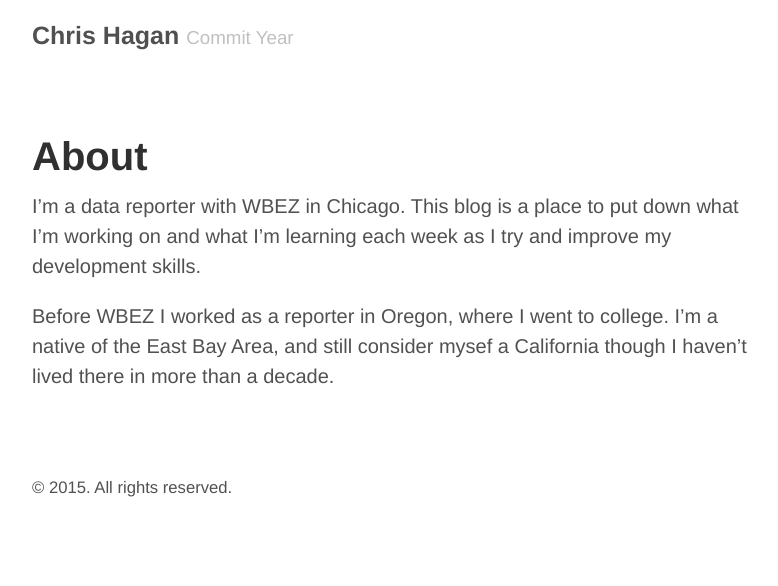
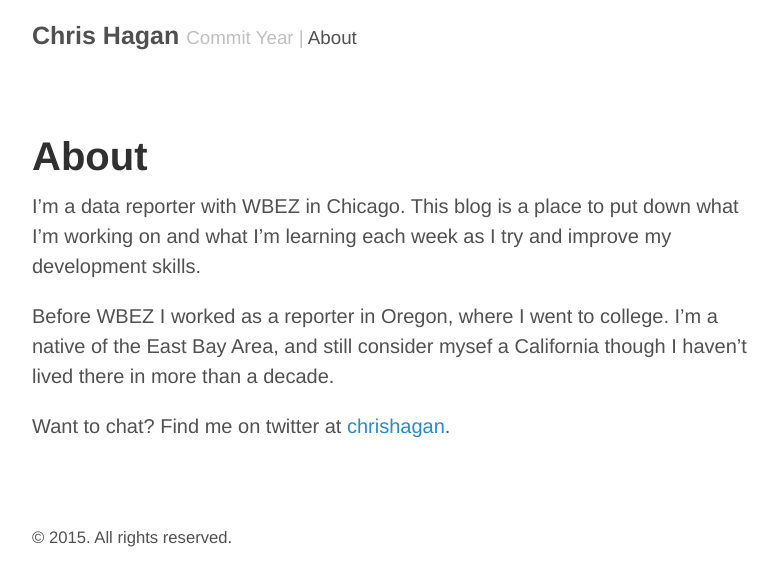
Before and after one commit to chagan/chagan.github.io, a Jekyll site: the page built from about.md, in a window 1280 px wide. Shown: the top 586 px of the page, without its empty margins (248-1026 px from the left). Built offline with Jekyll 4.4.1, drawn with Linux system fonts in a browser that asks for light colours.

Commit message:
Added about page to the blog and to the masthead

```diff
--- a/_layouts/default.html
+++ b/_layouts/default.html
@@ -9,7 +9,15 @@
       <header class="masthead">
         <h3 class="masthead-title">
           <a href="{{ site.baseurl }}" title="Home">{{ site.title }}</a>
-          <small>{{ site.tagline }}</small>
+          <small>
+            {{ site.tagline }}
+
+            {% for page in site.pages %}
+              {% if page.nav == true %}
+                | <a href="{{ page.url }}">{{ page.title }}</></a>
+              {% endif %}
+            {% endfor %}
+          </small>
         </h3>
       </header>
 
--- a/about.md
+++ b/about.md
@@ -2,8 +2,11 @@
 layout: page
 title: About
 permalink: about/
+nav: true
 ---
 
 I'm a data reporter with WBEZ in Chicago. This blog is a place to put down what I'm working on and what I'm learning each week as I try and improve my development skills.
 
 Before WBEZ I worked as a reporter in Oregon, where I went to college. I'm a native of the East Bay Area, and still consider mysef a California though I haven't lived there in more than a decade.
+
+Want to chat? Find me on twitter at [chrishagan](https://twitter.com/chrishagan).
```
Also changed, not shown: _config.yml (line endings or trailing spaces).
